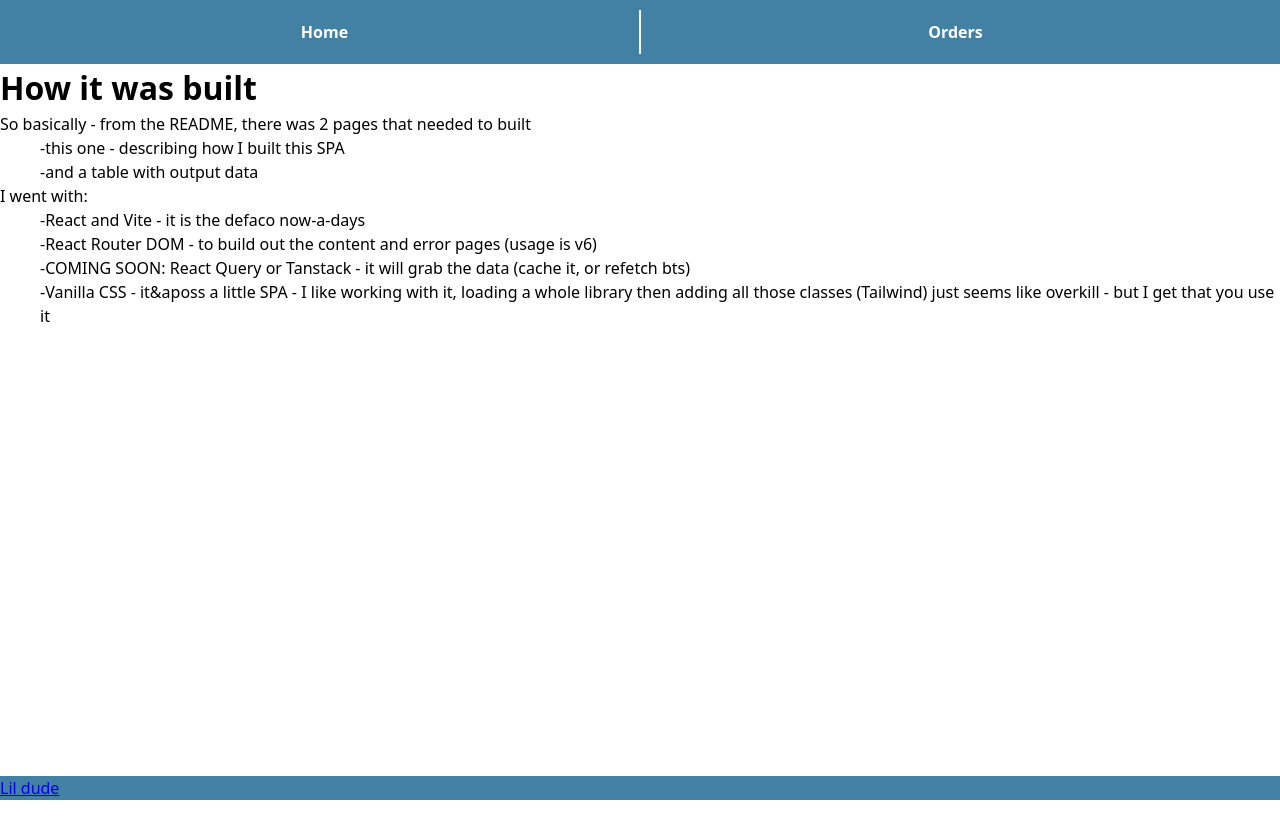
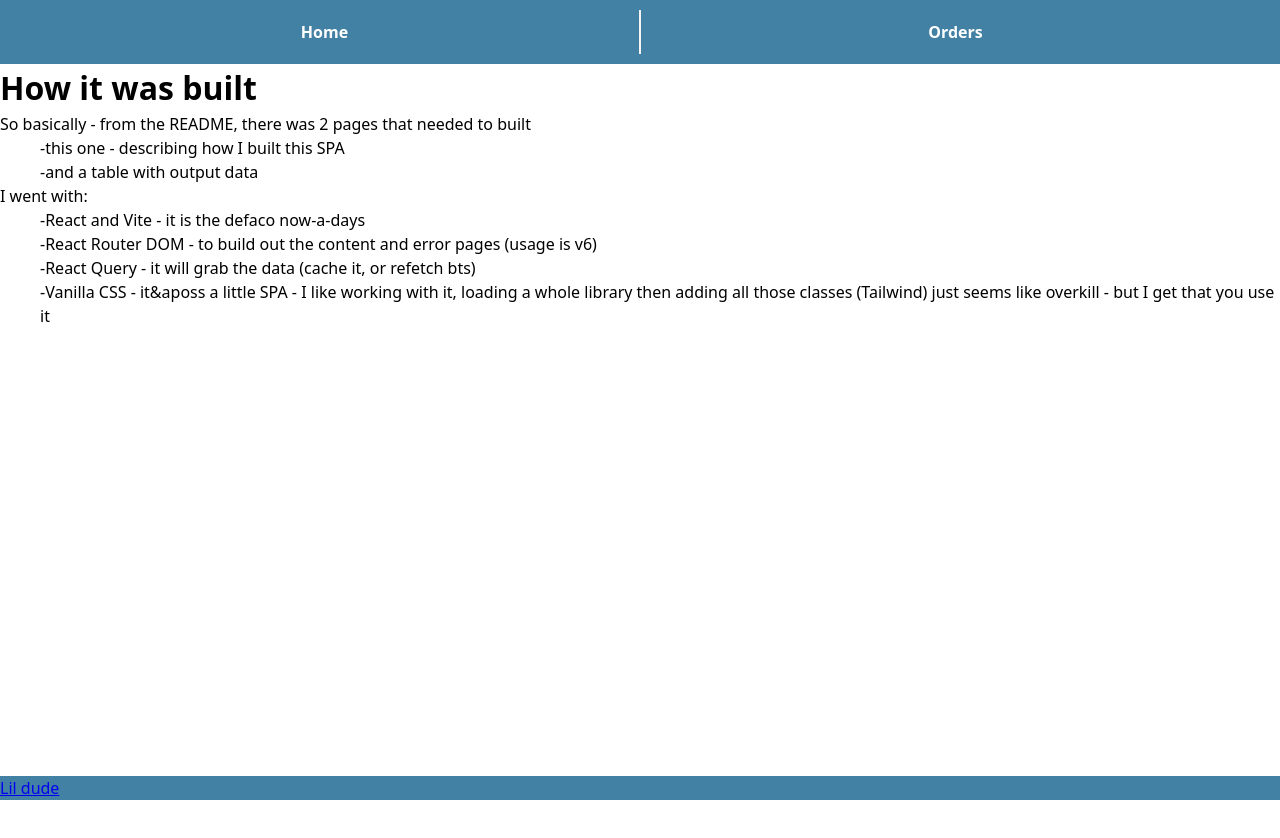
Before and after one commit to adritek/kantox-table, a React (Vite) app: page / in a window 1280 px wide. Shown: the top 838 px of the page. Built offline with nearby package versions, Linux system fonts and the light colour scheme.

Commit message:
update description

```diff
--- a/src/pages/Home.jsx
+++ b/src/pages/Home.jsx
@@ -16,10 +16,7 @@ export default function Home() {
           -React Router DOM - to build out the content and error pages (usage is
           v6)
         </li>
-        <li>
-          -COMING SOON: React Query or Tanstack - it will grab the data (cache
-          it, or refetch bts)
-        </li>
+        <li>-React Query - it will grab the data (cache it, or refetch bts)</li>
         <li>
           -Vanilla CSS - it&aposs a little SPA - I like working with it, loading
           a whole library then adding all those classes (Tailwind) just seems
```
